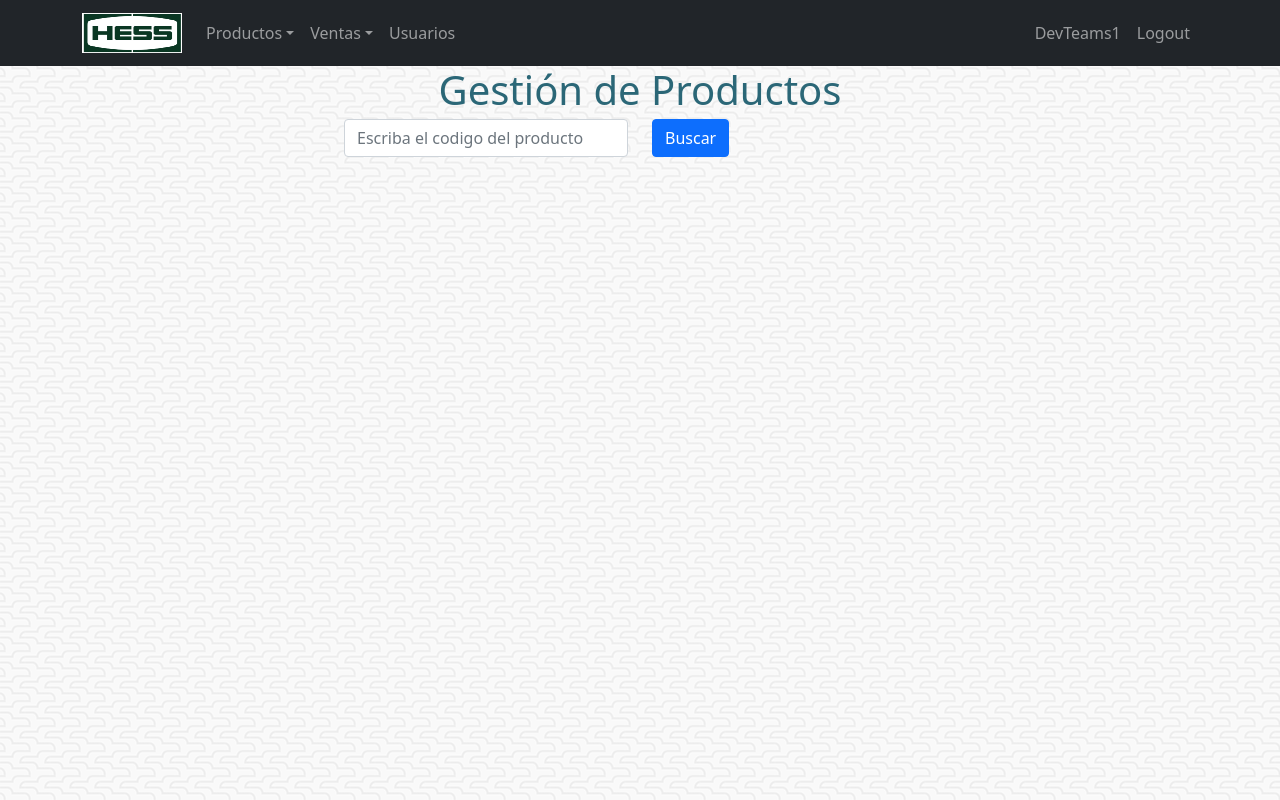
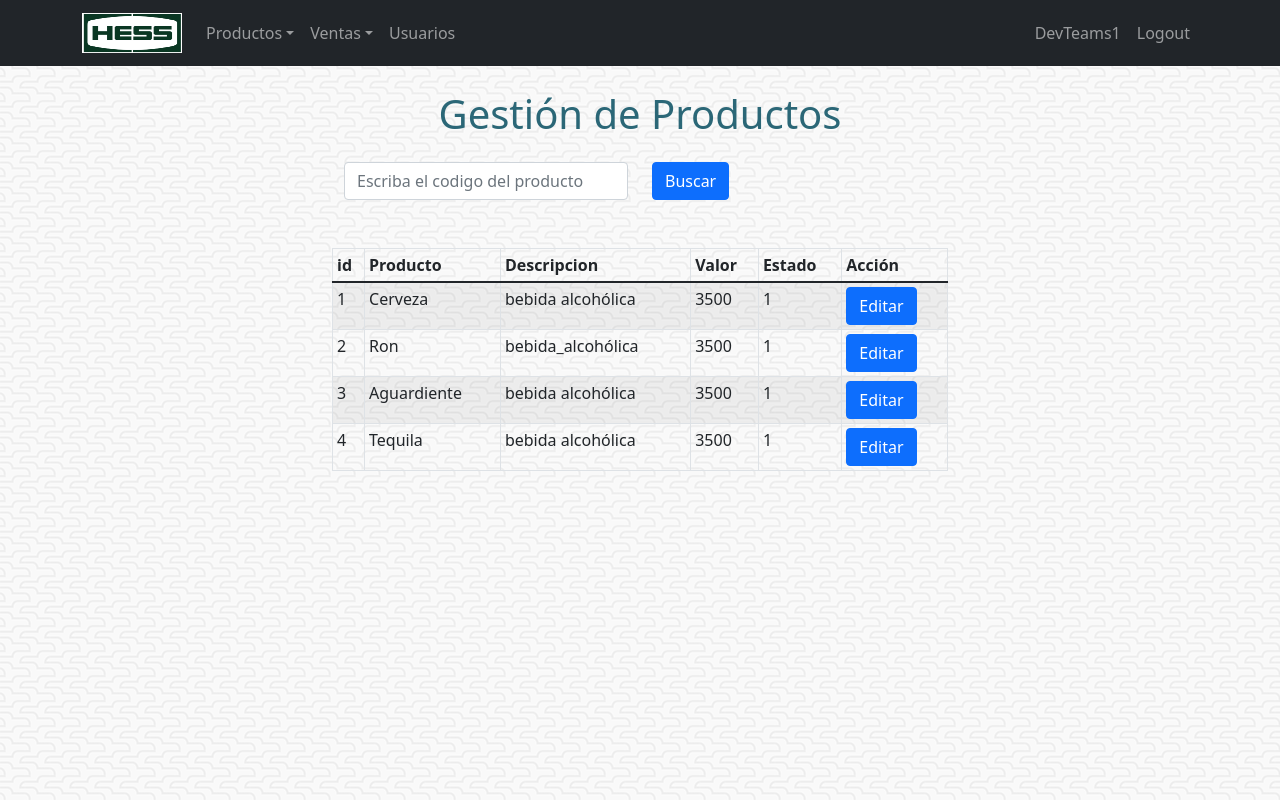
Before and after one commit to esalamancav/Software_Ventas_DevTeams1, a React (Create React App) app in the folder software-ventas/: page /Productos in a window 1280 px wide. Built offline with nearby package versions, Linux system fonts and the light colour scheme.

Commit message:
Gestion Productos

```diff
--- a/software-ventas/src/GestionProductos/Pages/Productos.js
+++ b/software-ventas/src/GestionProductos/Pages/Productos.js
@@ -1,21 +1,132 @@
 import './Productos.css';
+import React from "react";
 import Row from 'react-bootstrap/Row'
 import Col from 'react-bootstrap/Col'
-import Form from 'react-bootstrap/Form'
-import Button from 'react-bootstrap/Button'
-import Container  from 'react-bootstrap/Container';
-const Productos = () => {
+import {
+  Table,
+  Button,
+  Container,
+  Modal,
+  FormGroup,
+  Form,
+} from "react-bootstrap"
+
+const product_table = [
+  {
+    id: 1,
+    Producto: "Cerveza",
+    Descripcion: "bebida alcohólica",
+    Valor: "3500",
+    Estado: "1",
+
+  },
+  {
+    id: 2,
+    Producto: "Ron",
+    Descripcion: "bebida_alcohólica",
+    Valor: "3500",
+    Estado: "1",
+  },
+  {
+    id: 3,
+    Producto: "Aguardiente",
+    Descripcion: "bebida alcohólica",
+    Valor: "3500",
+    Estado: "1",
+  },
+  {
+    id: 4,
+    Producto: "Tequila",
+    Descripcion: "bebida alcohólica",
+    Valor: "3500",
+    Estado: "1",
+  },
+
+]
+
+class Productos extends React.Component {
+  state = {
+    product_table: product_table,
+    modalActualizar: false,
+    modalInsertar: false,
+    form: {
+      id: "",
+      Producto: "",
+      Descripcion: "",
+      Valor: "",
+      Estado: "",
+    },
+  };
+  mostrarModalActualizar = (dato) => {
+    this.setState({
+      form: dato,
+      modalActualizar: true,
+    });
+  };
+
+  cerrarModalActualizar = () => {
+    this.setState({
+      modalActualizar: false });
+  };
+
+  editar = (dato) => {
+    var contador = 0;
+    var arreglo = this.state.product_table;
+    arreglo.map((registro) => {
+      if (dato.id === registro.id) {
+        arreglo[contador].Producto = dato.Producto;
+        arreglo[contador].Descripcion = dato.Descripcion;
+        arreglo[contador].Valor = dato.Valor;
+        arreglo[contador].Estado = dato.Estado;
+      }
+      contador++;
+    });
+    this.setState({ product_table: arreglo, modalActualizar: false });
+  };
+
+  eliminar = (dato) => {
+    var opcion = window.confirm("Estás Seguro que deseas Eliminar el elemento "+dato.id);
+    if (opcion === true) {
+      var contador = 0;
+      var arreglo = this.state.product_table;
+      arreglo.map((registro) => {
+        if (dato.id === registro.id) {
+          arreglo.splice(contador, 1);
+        }
+        contador++;
+      });
+      this.setState({ product_table: arreglo, modalActualizar: false });
+    }
+  };
+
+  insertar= ()=>{
+    var valorNuevo= {...this.state.form};
+    valorNuevo.id=this.state.product_table.length+1;
+    var lista= this.state.product_table;
+    lista.push(valorNuevo);
+    this.setState({ modalInsertar: false, product_table: lista });
+  }
+
+  handleChange = (e) => {
+    this.setState({
+      form: {
+        ...this.state.form,
+        [e.target.name]: e.target.value,
+      },
+    });
+  };
+
+render() {
     return(
-
-        <>
+    <div>
 
         <Container className="col-6">
-        <h1>Gestión de Productos</h1>
+        <h1 className="text-center mt-4 mb-4">Gestión de Productos</h1>
 
   <div class="container">
   <div class="row align-items-start">
     <div class="col">
-    <Form.Group className="mb-3" controlId="formBasicPassword">
+    <Form.Group className="mb-5" controlId="formBasicPassword">
 
     <Form.Control type="code" placeholder="Escriba el codigo del producto" />
    </Form.Group>
@@ -27,16 +138,132 @@
        </Button>
 
     </div>
+  </div>
+</div>
+
+<Table striped bordered hover size="sm">
+        <thead>
+          <tr>
+            <th>id</th>
+            <th>Producto</th>
+            <th>Descripcion</th>
+            <th>Valor</th>
+            <th>Estado</th>
+            <th>Acción</th>
+          </tr>
+        </thead>
+
+        <tbody>
+              {this.state.product_table.map((dato) => (
+                <tr key={dato.id}>
+                  <td>{dato.id}</td>
+                  <td>{dato.Producto}</td>
+                  <td>{dato.Descripcion}</td>
+                  <td>{dato.Valor}</td>
+                  <td>{dato.Estado}</td>
+                  <td>
+                    <Button
+                      color="primary"
+                      onClick={() => this.mostrarModalActualizar(dato)}
+                    >
+                      Editar
+                    </Button>{" "}
+                  </td>
+                </tr>
+              ))}
+            </tbody>
+
+              </Table>
+      </Container>
+      <Modal show={this.state.modalActualizar}
+        //onHide={false}
+        backdrop="static"
+        keyboard={false}
+        >
+          <Modal.Header>
+           <div><h3>Editar Producto</h3></div>
+          </Modal.Header>
+
+          <Modal.Body>
+            <FormGroup>
+              <label>
+               Id:
+              </label>
+
+              <input
+                className="form-control"
+                readOnly
+                type="text"
+                value={this.state.form.id}
+              />
+            </FormGroup>
+
+            <FormGroup>
+              <label>
+              Producto:
+              </label>
+              <input
+                className="form-control"
+                name="Producto"
+                type="text"
+                onChange={this.handleChange}
+                value={this.state.form.Producto}
+              />
+            </FormGroup>
+
+            <FormGroup>
+              <label>
+              Descripcion:
+              </label>
+              <input
+                className="form-control"
+                name="Descripcion"
+                type="text"
+                onChange={this.handleChange}
+                value={this.state.form.Descripcion}
+              />
+            </FormGroup>
+
+            <FormGroup>
+              <label>
+                Valor:
+              </label>
+              <input
+                className="form-control"
+                name="Valor"
+                type="text"
+                onChange={this.handleChange}
+                value={this.state.form.Valor}
+              />
+            </FormGroup>
+            <FormGroup>
+              <label>
+                Estado:
+              </label>
+              <input
+                className="form-control"
+                name="Estado"
+                type="text"
+                onChange={this.handleChange}
+                value={this.state.form.Estado}
+              />
+            </FormGroup>
+          </Modal.Body>
+          <Modal.Footer>
+            <Button
+              color="primary"
+              onClick={() => this.editar(this.state.form)}
+            >
+              Editar
+            </Button>
+
+          </Modal.Footer>
+        </Modal>
+
 
   </div>
+    )
+}
+}
 
-
-</div>
-
-        </Container>
-
-
-        </>
-    );
-}
 export default Productos;
--- a/software-ventas/src/GestionVentas/Pages/GestionarVentas.js
+++ b/software-ventas/src/GestionVentas/Pages/GestionarVentas.js
@@ -1,6 +1,6 @@
 import React from "react";
 import "bootstrap/dist/css/bootstrap.min.css";
-import 'react-bootstrap-icons';
+import * as Icon from 'react-bootstrap-icons';
 //import "./App.css";
 
 import {
@@ -86,8 +86,8 @@
     arreglo.map((registro) => {
       if (dato.id === registro.id) {
         arreglo[contador].Descripcion = dato.Descripcion;
-        arreglo[contador].Cantidad = dato.cantidad;
-        arreglo[contador].Valor = dato.Rol;
+        arreglo[contador].Cantidad = dato.Cantidad;
+        arreglo[contador].Valor = dato.Valor;
         arreglo[contador].Estado = dato.Estado;
       }
       contador++;
@@ -145,7 +145,7 @@
             />
             <button type="button" className="btnBuscar" /*onClick={onClear}*/>
               {" "}
-              <i class="bi bi-search"></i>
+              <i class="icon.bi bi-search"></i>
             </button>
           </div>
           <br />
@@ -158,7 +158,7 @@
             <th>Cantidad</th>
             <th>Valor</th>
             <th>Estado</th>
-            <th>Fecha_Venta</th>
+            <th>Fecha_venta</th>
             <th>Acción</th>
           </tr>
         </thead>
@@ -216,10 +216,10 @@
               </label>
               <input
                 className="form-control"
-                name="Nombre"
+                name="Descripcion"
                 type="text"
                 onChange={this.handleChange}
-                value={this.state.form.Nombre}
+                value={this.state.form.Descripcion}
               />
             </FormGroup>
 
@@ -229,22 +229,22 @@
               </label>
               <input
                 className="form-control"
-                name="Apellido"
+                name="Cantidad"
                 type="text"
                 onChange={this.handleChange}
-                value={this.state.form.Apellido}
+                value={this.state.form.Cantidad}
               />
             </FormGroup>
             <FormGroup>
               <label>
-                valor:
+                Valor:
               </label>
               <input
                 className="form-control"
-                name="Rol"
+                name="Valor"
                 type="text"
                 onChange={this.handleChange}
-                value={this.state.form.Rol}
+                value={this.state.form.Valor}
               />
             </FormGroup>
             <FormGroup>
```
